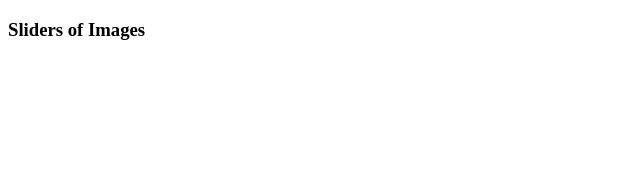
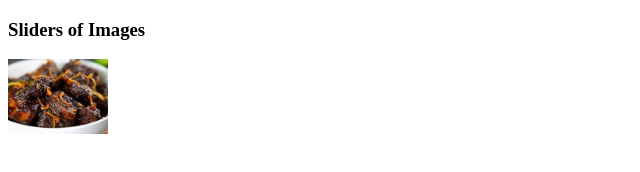
Before and after one commit to badboylimon/my-fourth-repo, a plain HTML site: page index.html in a window 1280 px wide. Shown: the whole page, without its empty margins (0-640 px from the left). Drawn offline with Linux system fonts and the light colour scheme.

Commit message:
added style

```diff
--- a/index.html
+++ b/index.html
@@ -8,6 +8,6 @@
 </head>
 <body>
     <h3>Sliders of Images</h3>
-    <img src="" alt="">
+    <img src="images/kalabhuna.jpeg" alt="">
 </body>
 </html>
--- a/styles/sliders.css
+++ b/styles/sliders.css
@@ -0,0 +1,3 @@
+img{
+    width: 100px;
+}
```
